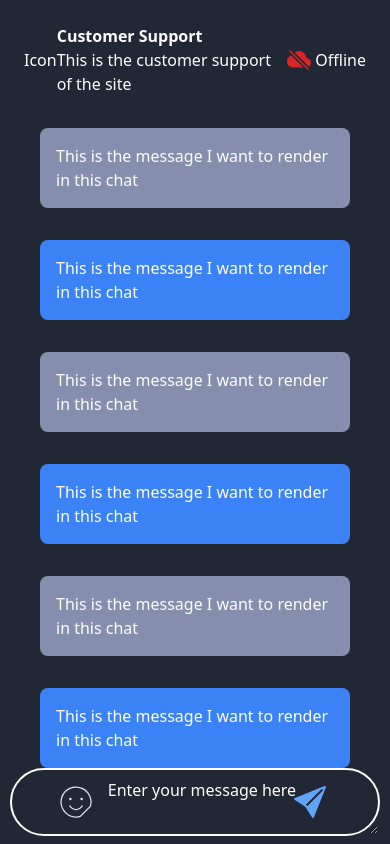
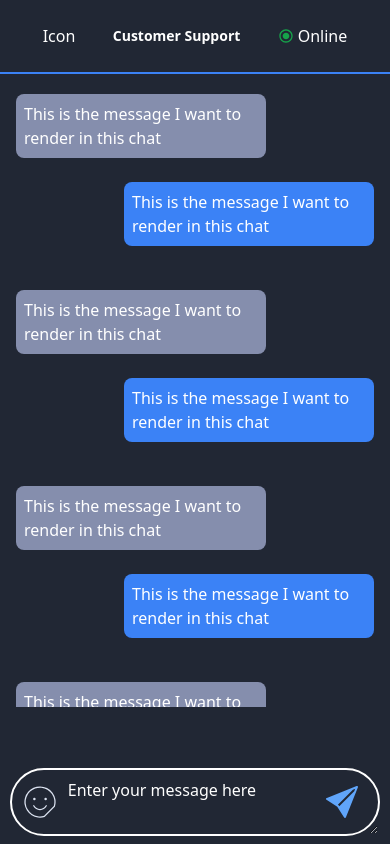
Before and after one commit to Godwin57/chat-widget, a React (Vite) app: page / in a window 390 px wide. Built offline with nearby package versions, Linux system fonts and the light colour scheme.

Commit message:
Made my components more responsive. Nothing much was done.

```diff
--- a/package.json
+++ b/package.json
@@ -7,7 +7,8 @@
         "dev": "vite",
         "build": "tsc && vite build",
         "lint": "eslint . --ext ts,tsx --report-unused-disable-directives --max-warnings 0",
-        "preview": "vite preview"
+        "preview": "vite preview",
+        "host": "vite --host"
     },
     "dependencies": {
         "@emoji-mart/data": "^1.1.2",
--- a/src/App.tsx
+++ b/src/App.tsx
@@ -38,7 +38,8 @@ function App() {
     return (
         <div className="bg-dark-400 text-white min-h-screen">
             <Header />
-            {[1, 2, 3, 4, 5, 6].map((elem, index) => (
+            <div className="max-h-[75vh] overflow-y-auto overflow-x-hidden sm:max-h-(80vh)">
+                {[1, 2, 3, 4, 5, 6, 7, 8, 9, 10].map((elem, index) => (
                     <MessageCard
                         key={index}
                         message="This is the message I want to render in this chat"
@@ -46,11 +47,12 @@ function App() {
                         className="mb-6"
                     />
                 ))}
+            </div>
             <div className="">
                 <div
                     className={`${
                         !showEmojis && "hidden"
-                    } absolute ml-10 bottom-20`}
+                    } fixed ml-2 sm:ml-10 bottom-20`}
                     ref={emojiPickerRef}
                 >
                     <EmojiPicker onEmojiSelect={handleEmojiSelect} />
@@ -77,7 +79,7 @@ function App() {
                     fixedAtBottom
                 />
 
-                <p className="font-bold text-xl">{message}</p>
+                {/* <p className="font-bold text-xl">{message}</p> */}
             </div>
         </div>
     );
--- a/src/components/Card-View.tsx
+++ b/src/components/Card-View.tsx
@@ -1,7 +1,7 @@
 import { FC } from "react";
-import { CardViewProps, CardViewProps } from "../types/component-types";
+import { CardViewProps } from "../types/component-types";
 
-// Would use this to display modals and side bar(s)
+// Would use this to display modals and sidebar(s)
 
 // Add a property that indicates whether the modal should close on click of the window screen
 const Modal: FC<CardViewProps> = ({
--- a/src/components/Header.tsx
+++ b/src/components/Header.tsx
@@ -9,20 +9,21 @@ const Header: React.FC<HeaderType> = ({
     activeStatus = false,
 }) => {
     return (
-        <div className="flex items-center justify-around px-6 py-6">
+        <div className="flex items-center justify-around px-6 py-6 border-b-2 border-b-blue-500">
             <div>Icon</div>
             <div>
-                <p className="font-bold">{title}</p>
-                <p>{description}</p>
+                <p className="text-sm font-bold">{title}</p>
+                <p className="hidden sm:block">{description}</p>
             </div>
-            {activeStatus ? (
-                <p className="flex gap-1">
-                    <RiRadioButtonLine className="w-6 h-6 text-green-600" />
+            {!activeStatus ? (
+                <p className="flex gap-1 items-center">
+                    <RiRadioButtonLine className="w-4 h-4 text-green-600" />
                     Online
                 </p>
             ) : (
-                <p className="flex gap-1">
-                    <IoCloudOffline className="w-6 h-6 text-red-600" /> Offline
+                <p className="flex gap-1 items-center font-bold">
+                    <IoCloudOffline className="w-4 h-4 text-red-600" />{" "}
+                    <span className="text-sm">Offline</span>
                 </p>
             )}
         </div>
--- a/src/components/Message-card.tsx
+++ b/src/components/Message-card.tsx
@@ -8,11 +8,11 @@ const MessageCard: FC<MessageCardProps> = ({
 }) => {
     return (
         // This overflows. Remove the overflowing later.
-        <div className={`${sender ? "flex justify-end" : ""} w-[100vw]`}>
+        <div className={`${sender ? "flex justify-end" : ""} w-[100vw] mt-5`}>
             <p
                 className={`${
                     sender ? "bg-blue-500" : "bg-light-400"
-                } py-4 px-4 mx-10 my-2 max-w-[400px] rounded-lg ${className}`}
+                } py-2 px-2 mx-4 max-w-[250px] min-w-[250px] sm:max-w-[400px] sm:min-w-[300px] sm:mx-8 sm:px-6 sm:py-4 rounded-lg ${className}`}
             >
                 {message}
             </p>
--- a/src/components/elements/Textarea.tsx
+++ b/src/components/elements/Textarea.tsx
@@ -25,12 +25,12 @@ const TextArea: React.FC<TextAreaProps> = ({
             } flex items-center justify-center w-[100%]`}
         >
             {withLeftElement && (
-                <div className="absolute inset-y-0 left-14 flex items-center justify-center cursor-pointer">
+                <div className="absolute inset-y-0 left-5 sm:left-14 flex items-center justify-center cursor-pointer">
                     {leftElement}
                 </div>
             )}
             {withRightElement && (
-                <div className="absolute inset-y-0 flex items-center justify-center right-16 cursor-pointer">
+                <div className="absolute inset-y-0 flex items-center justify-center right-8 sm:right-16 cursor-pointer">
                     {rightElement}
                 </div>
             )}
@@ -41,7 +41,7 @@ const TextArea: React.FC<TextAreaProps> = ({
                 name={name}
                 id={name}
                 onChange={valueChange}
-                className={`w-[95%] focus:border-blue-500 pl-24 md:px-16 py-2 rounded-full border-2 border-white outline-none bg-dark-400 text-white placeholder-white ${className}`}
+                className={`w-[95%] focus:border-blue-500 px-14 py-2 rounded-full border-2 border-white outline-none bg-dark-400 text-white placeholder-white ${className}`}
             />
         </div>
     );
--- a/src/types/component-types.ts
+++ b/src/types/component-types.ts
@@ -12,7 +12,7 @@ export interface TextAreaProps {
     name?: string;
     value?: string;
     placeholder?: string;
-    valueChange?: (e: ChangeEvent<HTMLInputElement>) => void;
+    valueChange?: (e: ChangeEvent<HTMLTextAreaElement>) => void;
     onFocus?: (e: FocusEvent<HTMLInputElement>) => void;
     className?: string;
     disabled?: boolean;
```
Lines whose indentation alone changed are shown as unchanged.
